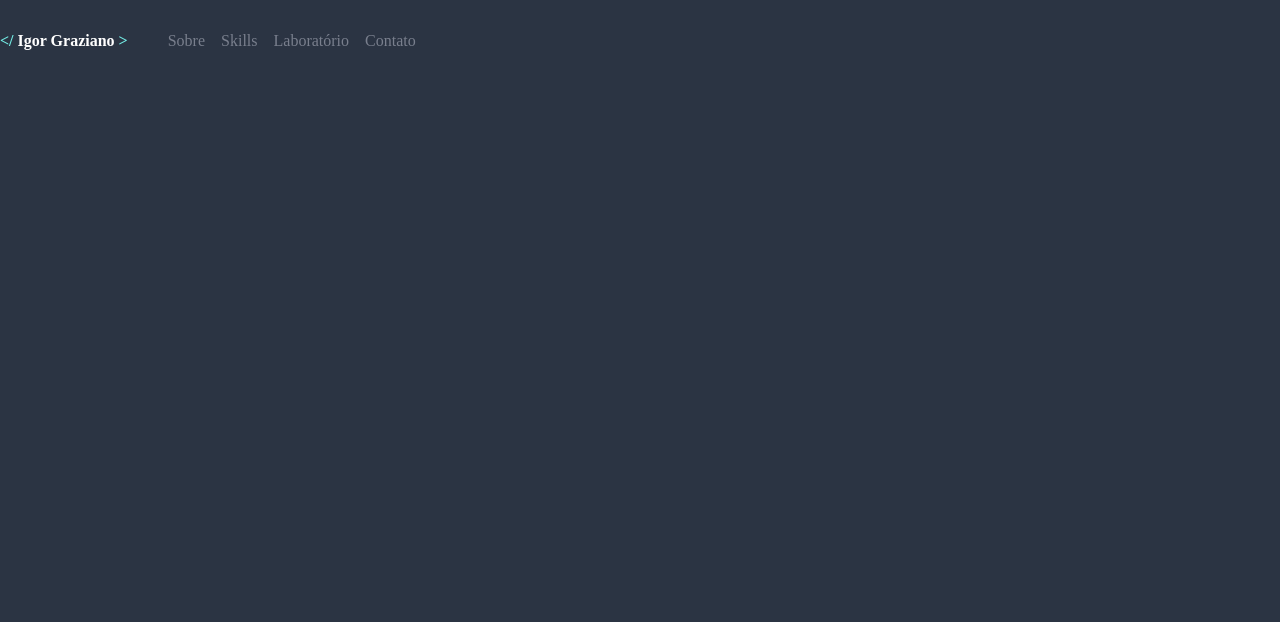
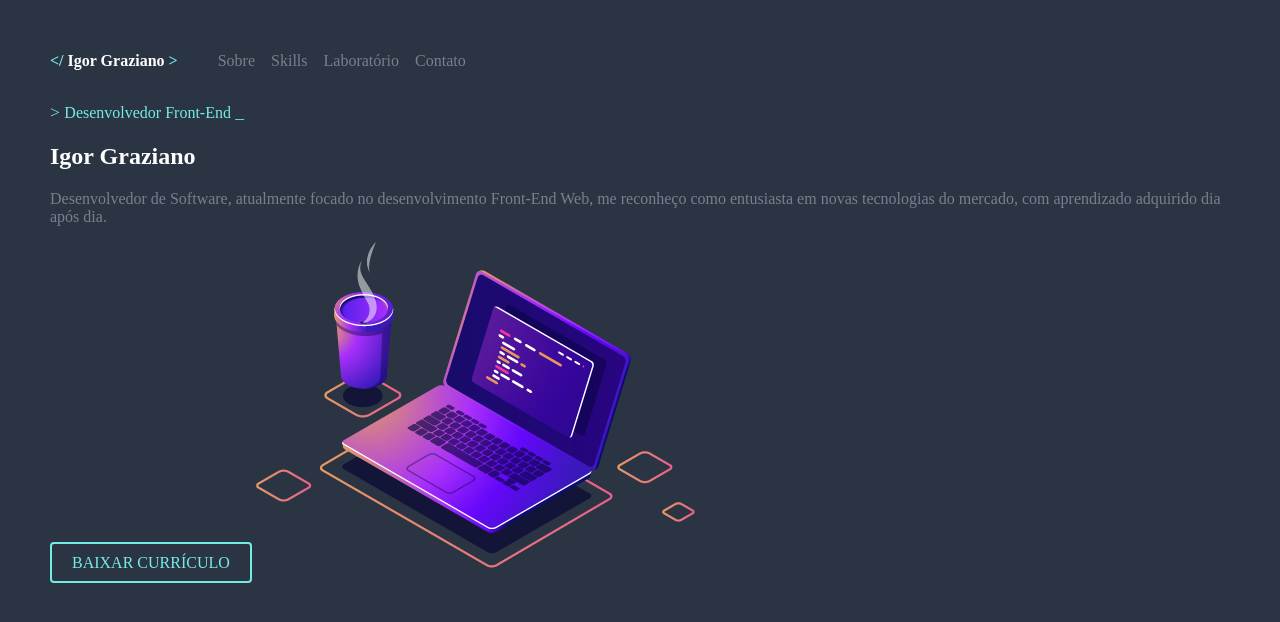
Before and after one commit to IgorRSGraziano/IgorRSGraziano.github.io, a plain HTML site: page web/index.html in a window 1280 px wide. Drawn offline with Linux system fonts and the light colour scheme.

Commit message:
feat: add introduction section

```diff
--- a/web/index.html
+++ b/web/index.html
@@ -25,6 +25,13 @@
                         </ul>
                     </nav>
                 </header>
+                <section class="introduction">
+                    <span class="introduction-occupation">Desenvolvedor Front-End</span>
+                    <h1>Igor Graziano</h1>
+                    <p>Desenvolvedor de Software, atualmente focado no desenvolvimento Front-End Web, me reconheço como entusiasta em novas tecnologias do mercado, com aprendizado adquirido dia após dia.</p>
+                    <a class="introduction-curriculum" href="">BAIXAR CURRÍCULO</a>
+                    <img src="img/computer-illustration.png" alt="Desenvolvimento & Café">
+                </section>
             </div>
         </main>
     </div>
--- /dev/null
+++ b/web/style/container-one.css
@@ -0,0 +1,3 @@
+.container-one {
+    padding: 20px 50px;
+}
--- a/web/style/global.css
+++ b/web/style/global.css
@@ -9,13 +9,14 @@
 }
 
 /* Definições Globais */
+
 body {
     margin: 0;
+    color: var(--secondary-text-color);
 }
 
-header {
-    display: flex;
-    flex-wrap: nowrap;
+h1, h2 {
+    color: var(--primary-text-color);
 }
 
 a {
--- a/web/style/header.css
+++ b/web/style/header.css
@@ -1,4 +1,9 @@
 /* Menu de navegação */
+
+header {
+    display: flex;
+    flex-wrap: nowrap;
+}
 
 .container-one-name {
     font-weight: bold;
--- /dev/null
+++ b/web/style/introduction.css
@@ -0,0 +1,41 @@
+.introduction-occupation {
+    color: var(--accent-color);
+
+}
+
+.introduction-occupation::before {
+    content: "> ";
+    font-size: 1.1rem;
+}
+
+@keyframes underline {
+    from {
+        opacity: 1;
+    }
+    to {
+        opacity: 0;
+    }
+}
+
+.introduction-occupation::after {
+    content: " _";
+    animation-name: underline;
+    animation-duration: 1s;
+    animation-iteration-count: infinite;
+    animation-timing-function: steps(2, jump-none);
+    font-size: 1.1rem;
+}
+
+.introduction-curriculum {
+    border: var(--accent-color) 2px solid;
+    border-radius: 4px;
+    padding: 10px 20px;
+    color: var(--accent-color);
+}
+
+.introduction-curriculum:hover {
+    background-color: var(--accent-color);
+    color: var(--primary-text-color);
+    text-shadow: 1px 1px 6px rgb(82, 82, 82);
+    transition: 0.3s;
+}
--- a/web/style/style.css
+++ b/web/style/style.css
@@ -1,2 +1,4 @@
 @import url(global.css);
 @import url(header.css);
+@import url(introduction.css);
+@import url(container-one.css);
```
